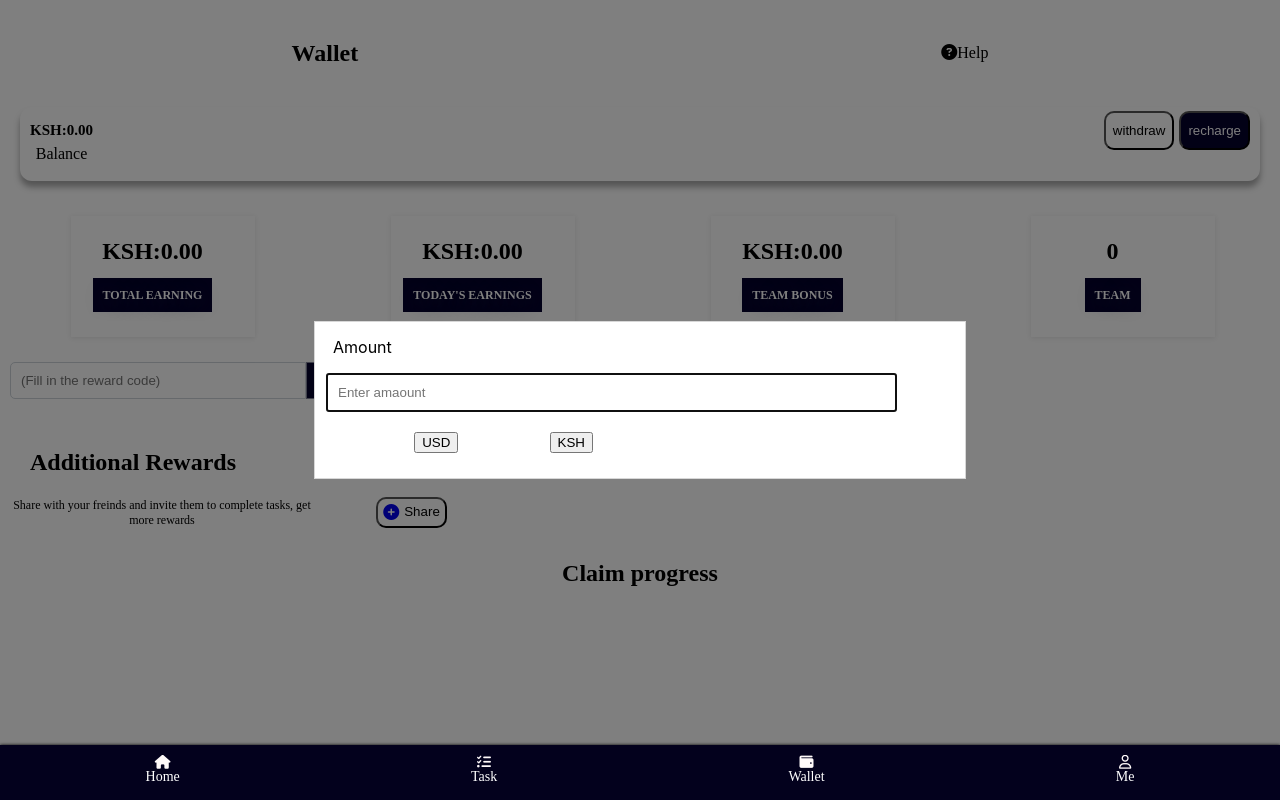
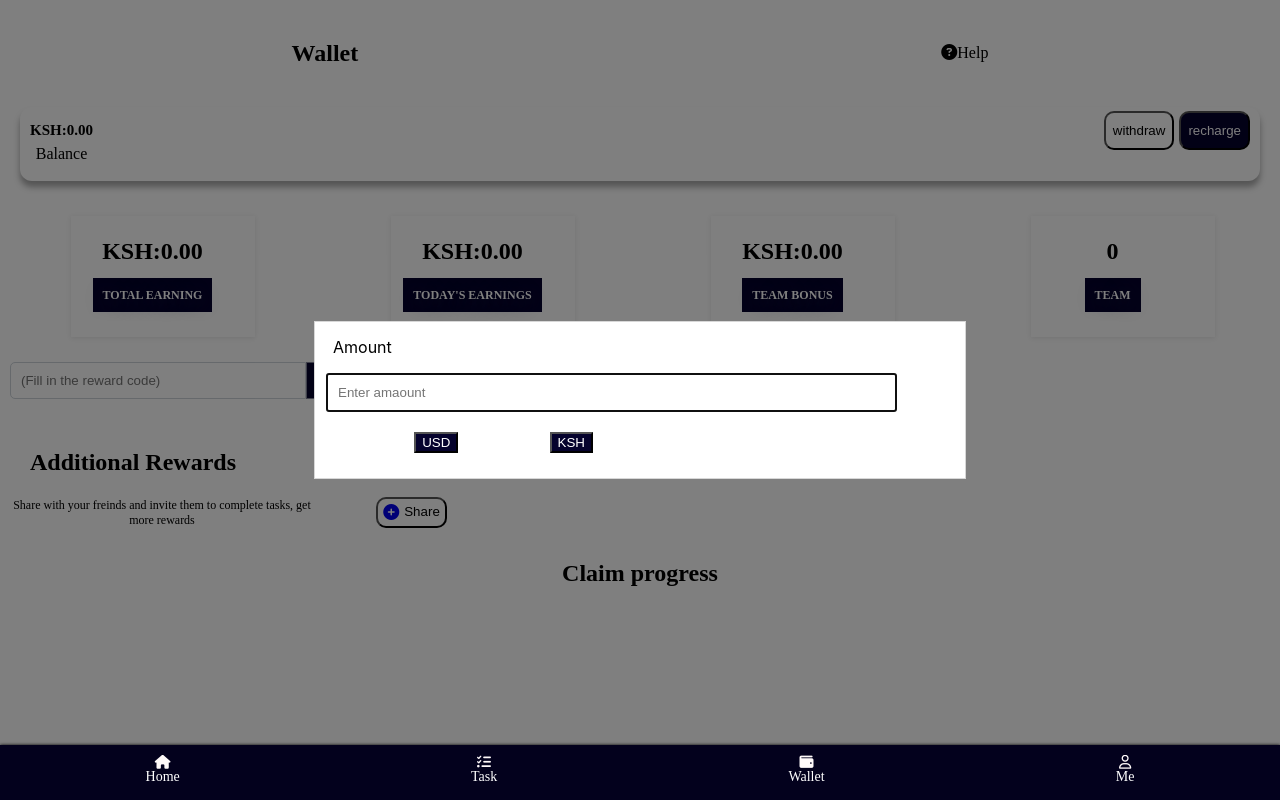
Before and after one commit to samuelkuria01/brandinfluence, a React (Create React App) app: page /wallet in a window 1280 px wide. Both pictures are taken after a click on the button "withdraw". Built offline with nearby package versions, Linux system fonts and the light colour scheme; a web font is replaced by a local one.

Commit message:
handle the onclick button for recharge

```diff
--- a/src/Components/Wallet.js
+++ b/src/Components/Wallet.js
@@ -1,10 +1,12 @@
 import React, { useState} from 'react'
+import { useNavigate } from 'react-router-dom';
 import Popup from 'reactjs-popup';
 import 'reactjs-popup/dist/index.css'; // Import the styles
 import { Link } from 'react-router-dom'
 
 
 function Wallet() {
+  const navigate = useNavigate()
   const [isPopupOpen, setPopupOpen] = useState(false);
 
 
@@ -16,10 +18,13 @@ function Wallet() {
     setPopupOpen(false);
   };
 
+  const handleRechargeClick = () => {
+    navigate('/packages')
+  }
 
   const handleKshButtonClick = () => {
     // Add logic for handling the "KSH" button click, e.g., show a success alert
-    alert('Success! Amount in KSH');
+    alert('Withdraw Succeeded!');
     closePopup(); // Close the popup after handling the button click
   };
 
@@ -45,7 +50,7 @@ function Wallet() {
         <div className='withrech'>
           <div>
             <button className='withdraw' onClick={openPopup}>withdraw</button>
-            <button className='recharge' onClick={openPopup}>recharge</button>
+            <button className='recharge' onClick={handleRechargeClick} >recharge</button>
 
       {isPopupOpen && (
         <Popup open={isPopupOpen} onClose={closePopup} position="right center"> {/* Use trigger={null} to manually control when the popup should be open */}
@@ -54,8 +59,8 @@ function Wallet() {
           <label>Amount</label>
           <input placeholder='Enter amaount'></input>
           <div className='popbutton'>
-           <button onClick={closePopup}>USD</button>
-            <button onClick={handleKshButtonClick}>KSH</button>
+           <button className='recharge' onClick={closePopup}>USD</button>
+            <button className='recharge' onClick={handleKshButtonClick}>KSH</button>
           </div>
 
           </div>
```
